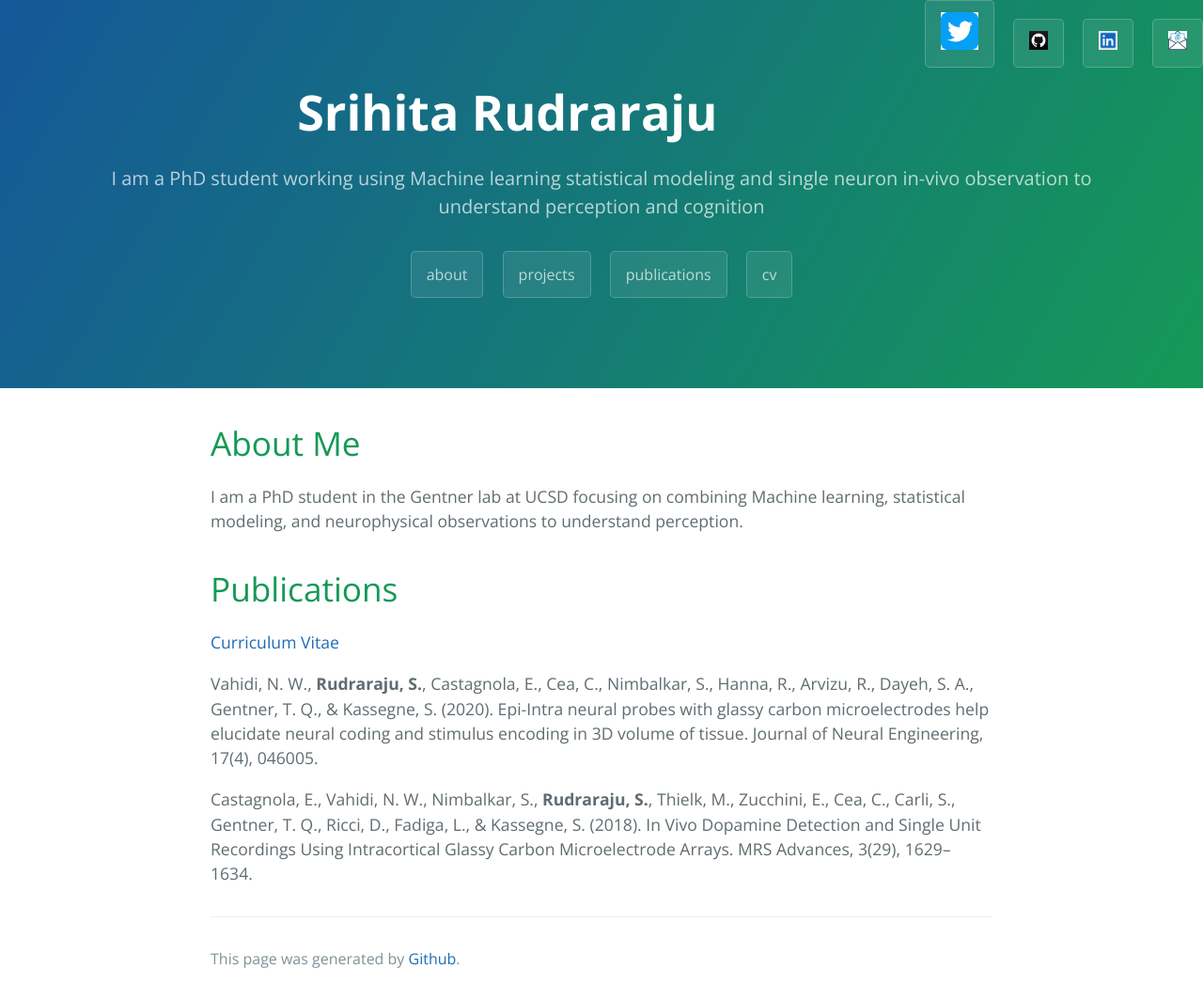
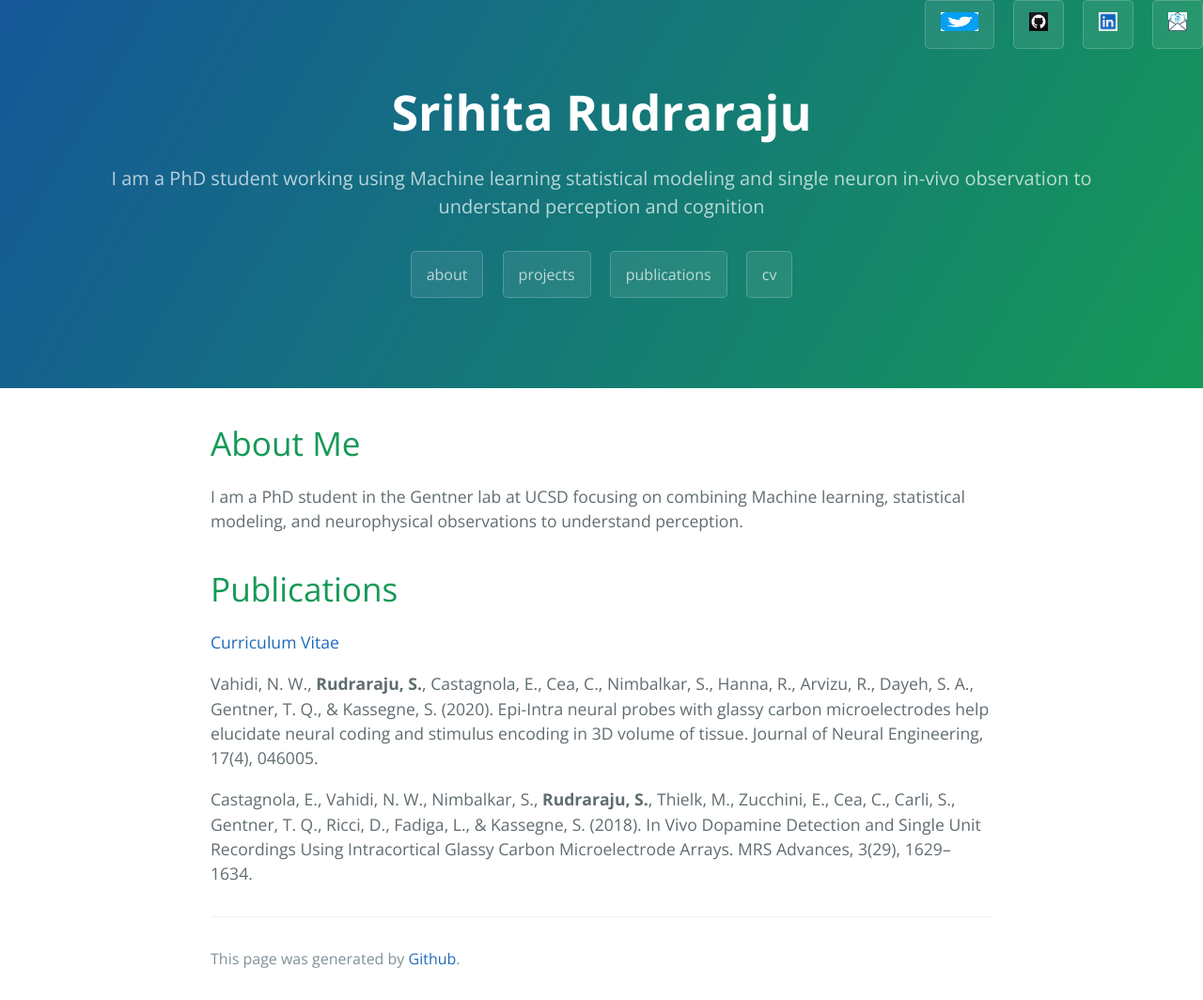
Before and after one commit to srrudrar/srrudrar.github.io, a Jekyll site: the page built from index.md, in a window 1280 px wide. Shown: the whole page at 94% size. Built offline with Jekyll 4.4.1, drawn with Linux system fonts in a browser that asks for light colours; our own code applies the rules of GitHub Pages for plain Markdown files.

Commit message:
Update default.html

```diff
--- a/_layouts/default.html
+++ b/_layouts/default.html
@@ -38,7 +38,7 @@
   <ul>
   <li><z href="{{ "https://twitter.com/SrihitaR" }}" class="btn" >
          <img alt="Twitter" src="Twitter.png"
-         width=40" height=40"> </z>
+         width=40" height=20"> </z>
     <z href="{{ "https://github.com/srrudrar" }}" class="btn">
          <img alt="Github" src="Github.png"
          width=20" height=20"> </z>
```
